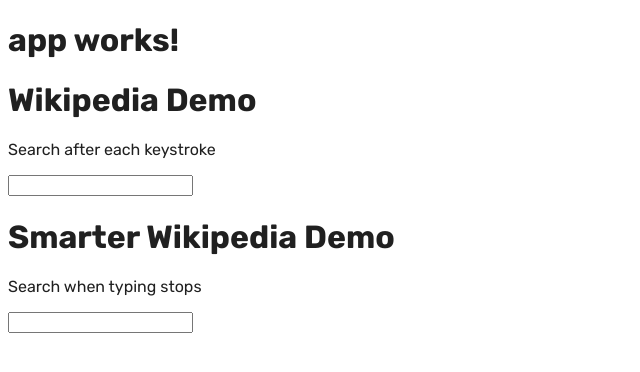
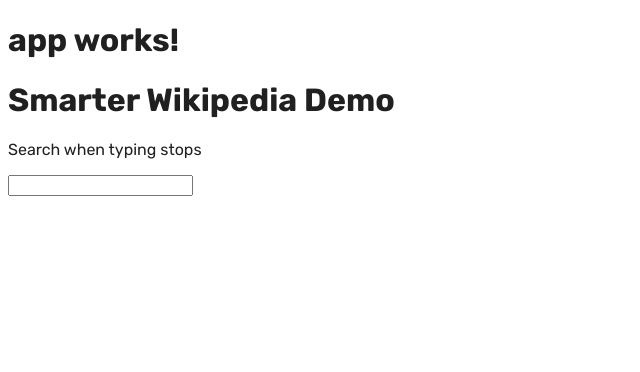
Before and after one commit to Yu-AnChen/fcc-wikipedia-viewer, an Angular app: page / in a window 1280 px wide. Shown: the top 372 px of the page, without its empty margins (0-640 px from the left). Built offline with nearby package versions, Linux system fonts and the light colour scheme.

Commit message:
drop wiki component

```diff
--- a/src/app/app.component.html
+++ b/src/app/app.component.html
@@ -1,5 +1,5 @@
 <h1>
   {{title}}
 </h1>
-<app-wiki></app-wiki>
+<!--<app-wiki></app-wiki>-->
 <app-wiki-smart></app-wiki-smart>
--- a/src/app/wiki/wiki.component.ts
+++ b/src/app/wiki/wiki.component.ts
@@ -18,14 +18,14 @@
 	providers: [WikipediaService]
 })
 export class WikiComponent implements OnInit {
-	items: Observable<string[]>;
+	// items: Observable<string[]>;
 
 	constructor(private wikipediaService: WikipediaService) { }
 
 	ngOnInit() {
 	}
 
-	search(term: string) {
-		this.items = this.wikipediaService.search(term);
-	}
+	// search(term: string) {
+	// 	this.items = this.wikipediaService.search(term);
+	// }
 }
```
